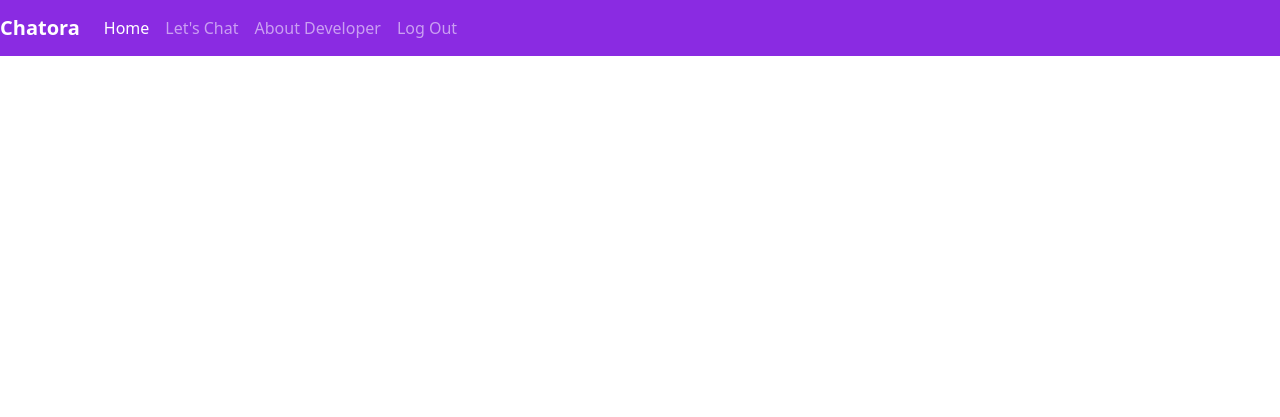
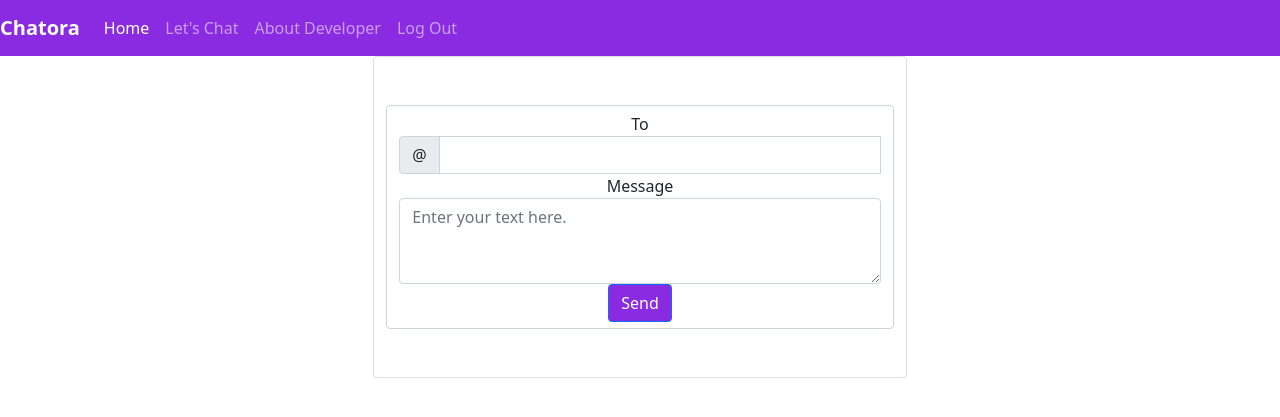
Before and after one commit to sssfasih/Chatora, a Django app: page /new/ in a window 1280 px wide. Shown: the top 417 px of the page. Run offline with Django 3.2, Linux system fonts and the light colour scheme; a user stored in the database is signed in; data comes from the database, SQL or seed files in the repository; both versions use the stored data as it was after the commit; some libraries are stand-ins or nearby versions.

Commit message:
Every thought feature implemented. Just need a finishing touch

```diff
--- a/chat/static/chat/updatets.js
+++ b/chat/static/chat/updatets.js
@@ -16,7 +16,21 @@ function update (){
             for (i in jsoned) {
                 console.log(i);
                 console.log(jsoned[i]);
-                document.querySelector("#lst-" + i).innerText = jsoned[i].slice(0, 17) + "...";
+                let txt = document.querySelector("#lst-" + i);
+                    if (txt === null){
+                        console.log("Text is undefined");
+                        document.querySelector('#all_messages').innerHTML += `<form class="card" style="" method="GET" onclick="this.submit()" action="/chat/">
+
+                            <input name="conv_id" value="${i}" hidden="">
+                            <div class="card-body">
+                                <h5 class="card-title">Someone</h5>
+                                <p class="card-text" id="lst-${i}"></p>
+                            </div>
+                        </form>`;
+                        txt = document.querySelector("#lst-" + i);
+
+                    }
+                    txt.innerText = jsoned[i].slice(0, 17) + "...";
 
 
             }
--- a/chat/templates/chat/layout.html
+++ b/chat/templates/chat/layout.html
@@ -19,7 +19,7 @@
 <body>
 <a href="{% url 'index' %}" style="text-decoration: none;"><h1 class="bg-primary text-center py-5" style="color: white;">Welcome to Chatora</h1></a>
 
-<div class="card text-center container-fluid col-5">
+<div class="card text-center container-fluid col-lg-5 col-12">
     {% if message %}
         <b class="text-danger">{{ message }}</b>
     {% endif %}
--- a/chat/templates/chat/messages.html
+++ b/chat/templates/chat/messages.html
@@ -7,9 +7,7 @@
                 width: auto;
                 overflow-x: auto;
             }
-
         }
-
 
         @media (max-width: 992px) {
             #all_messages {
@@ -101,8 +99,6 @@
                                 </div>
                             </div>
                         {% endif %}
-
-
                     {% endfor %}
                 </div>
 
--- a/chat/templates/chat/new_msg.html
+++ b/chat/templates/chat/new_msg.html
@@ -2,12 +2,40 @@
 {% block styles %}
 
 {% endblock %}
-{% block all_chats %}
+{% block main %}
+
+    <div class="card text-center container-fluid col-lg-5 col-12">
 
 
-{% endblock %}
+        <form class="form form-control my-5" method="post" action="{% url 'new_msg' %}">
+            {% if error %}
+                <div>
+                <b class="text-danger ">{{ error }}</b>
+                </div>
+            {% endif %}
 
-{% block conversation %}
+            {% csrf_token %}
+            <label for="u">To</label>
+            <div class="input-group">
 
+                <span class="input-group-text" id="at-symbol">@</span>
+                <input id="u" name="to" list="aval_users" class="form-control">
+                <datalist id="aval_users">
+                    {% for eachUser in aval_users %}
+                        <option value="{{ eachUser.username }}">{{ eachUser.first_name }}</option>
+                    {% endfor %}
+                </datalist>
+            </div>
+
+            <label for="txt">Message</label>
+            <div class="input-group">
+                <textarea id='txt' name="txt" class="form-control" rows='3'
+                          placeholder="Enter your text here."></textarea>
+            </div>
+
+            <button class="btn btn-primary" type="submit">Send</button>
+
+        </form>
+    </div>
 
 {% endblock %}
--- a/chat/views.py
+++ b/chat/views.py
@@ -4,9 +4,9 @@ from django.http import HttpResponse, HttpResponseRedirect, JsonResponse
 from django.shortcuts import render
 from django.urls import reverse
 from django.contrib.auth.decorators import login_required
-from django.core.paginator import Paginator
-from .models import User,Message,Conversation
+from .models import User, Message, Conversation
 import json
+
 
 # Create your views here.
 
@@ -15,8 +15,42 @@ def index(request):
         return HttpResponseRedirect(reverse('login'))
     return HttpResponseRedirect(reverse('messages'))
 
+
+@login_required
 def new_msg(request):
-    return render(request,'chat/new_msg.html')
+    aval_users = User.objects.all()
+    if request.method == 'GET':
+
+        return render(request, 'chat/new_msg.html', {'aval_users': aval_users})
+
+    elif request.method == "POST":
+        to = request.POST.get('to').strip()
+        txt = request.POST.get('txt').strip()
+        if to == request.user.username:
+            return render(request, 'chat/new_msg.html',
+                          {'aval_users': aval_users, 'error': "You Can not send Message to yourself."})
+
+        to_obj = User.objects.filter(username=to)
+
+        if not to_obj.exists():
+            return render(request, 'chat/new_msg.html',
+                          {'aval_users': aval_users, 'error': "No such user exists."})
+        users = []
+        for user in to_obj:
+            users.append(user)
+        users.append(request.user)
+
+        con = Conversation.objects.create()
+        con.participants.set(users)
+        newMsg = Message(From=request.user, Text=txt)
+        newMsg.save()
+        con.Messages.add(newMsg)
+        con.save()
+
+        print(con)
+
+        return HttpResponseRedirect(reverse('messages'))
+
 
 def messages(request):
     if request.user.is_anonymous:
@@ -38,6 +72,12 @@ def messages(request):
 
     if type(latest) is int:
         disp_msgs = Conversation.objects.get(pk=latest).Messages.order_by('id')
+        unread = Conversation.objects.get(pk=latest).Messages.exclude(Read_by=request.user)
+
+        for loop in unread:
+            loop.Read_by.add(request.user)
+            print(loop)
+
         disp_conv = disp_msgs.first().texts.get()
         if request.user not in disp_conv.participants.all():
             disp_conv = None
@@ -45,33 +85,32 @@ def messages(request):
     else:
         disp_msgs = None
 
+    return render(request, 'chat/messages.html',
+                  {'all_conversations': con, 'disp_msgs': disp_msgs, 'disp_conv': disp_conv})
 
 
-    return render(request,'chat/messages.html',{'all_conversations':con,'disp_msgs':disp_msgs,'disp_conv':disp_conv})
-
 @login_required
-def send_message(request,convo_id):
+def send_message(request, convo_id):
     if request.method == "PUT":
 
         data = json.loads(request.body)
         if not str(convo_id) == data['convoID']:
-            return JsonResponse({'Done':False})
+            return JsonResponse({'Done': False})
         conv = Conversation.objects.get(pk=convo_id)
         if request.user not in conv.participants.all():
-            return JsonResponse({'Done':False,'ERROR':'User trying to send msg in foreign conversation.'})
-        newMsg = Message(From=request.user,Text=data['txt'])
+            return JsonResponse({'Done': False, 'ERROR': 'User trying to send msg in foreign conversation.'})
+        newMsg = Message(From=request.user, Text=data['txt'])
         newMsg.save()
         conv.Messages.add(newMsg)
         conv.save()
 
-
-        return JsonResponse({'Done':True,'up_txt': newMsg.Text, 'up_ConvoID': conv.id})
+        return JsonResponse({'Done': True, 'up_txt': newMsg.Text, 'up_ConvoID': conv.id})
 
     return HttpResponseRedirect(reverse('index'))
 
+
 @login_required
 def get_updates(request):
-
     if request.method == "POST":
         user = request.user
         updates = {}
@@ -79,8 +118,8 @@ def get_updates(request):
         for eachCon in cons:
             lastMsg = eachCon.Messages.last()
             if user not in lastMsg.Read_by.all():
-                #lastMsg.Read_by.add(user)
-                updates[eachCon.id]= lastMsg.Text
+                # lastMsg.Read_by.add(user)
+                updates[eachCon.id] = lastMsg.Text
 
                 print("last msg not seen by user")
         print(updates)
@@ -93,16 +132,16 @@ def get_updates(request):
             convo_id = int(data['disp'])
             convo = Conversation.objects.get(pk=convo_id)
             if request.user not in convo.participants.all():
-                JsonResponse(['ERROR: Frontend sent wrong convo id'],safe=False)
+                JsonResponse(['ERROR: Frontend sent wrong convo id'], safe=False)
             new_msgs = []
             msgs = convo.Messages.exclude(Read_by=request.user)
             for loop in msgs:
-                new_msgs.append([loop.Text,loop.From.id])
+                new_msgs.append([loop.Text, loop.From.id])
                 loop.Read_by.add(request.user)
         except:
             new_msgs = ["No new message"]
 
-        return JsonResponse(new_msgs,safe=False)
+        return JsonResponse(new_msgs, safe=False)
 
     return HttpResponseRedirect(reverse('index'))
 
```
Also changed, not shown: db.sqlite3.
